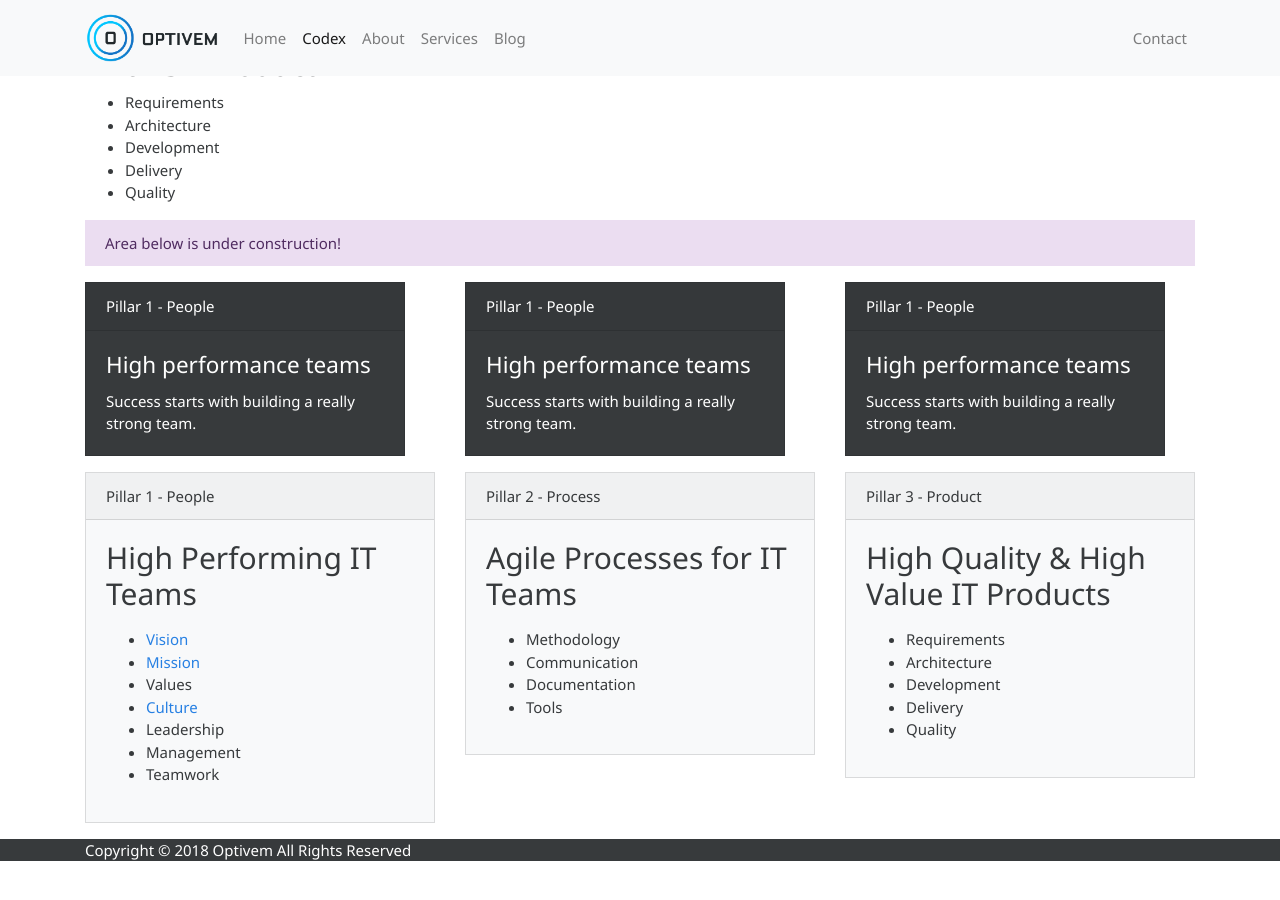
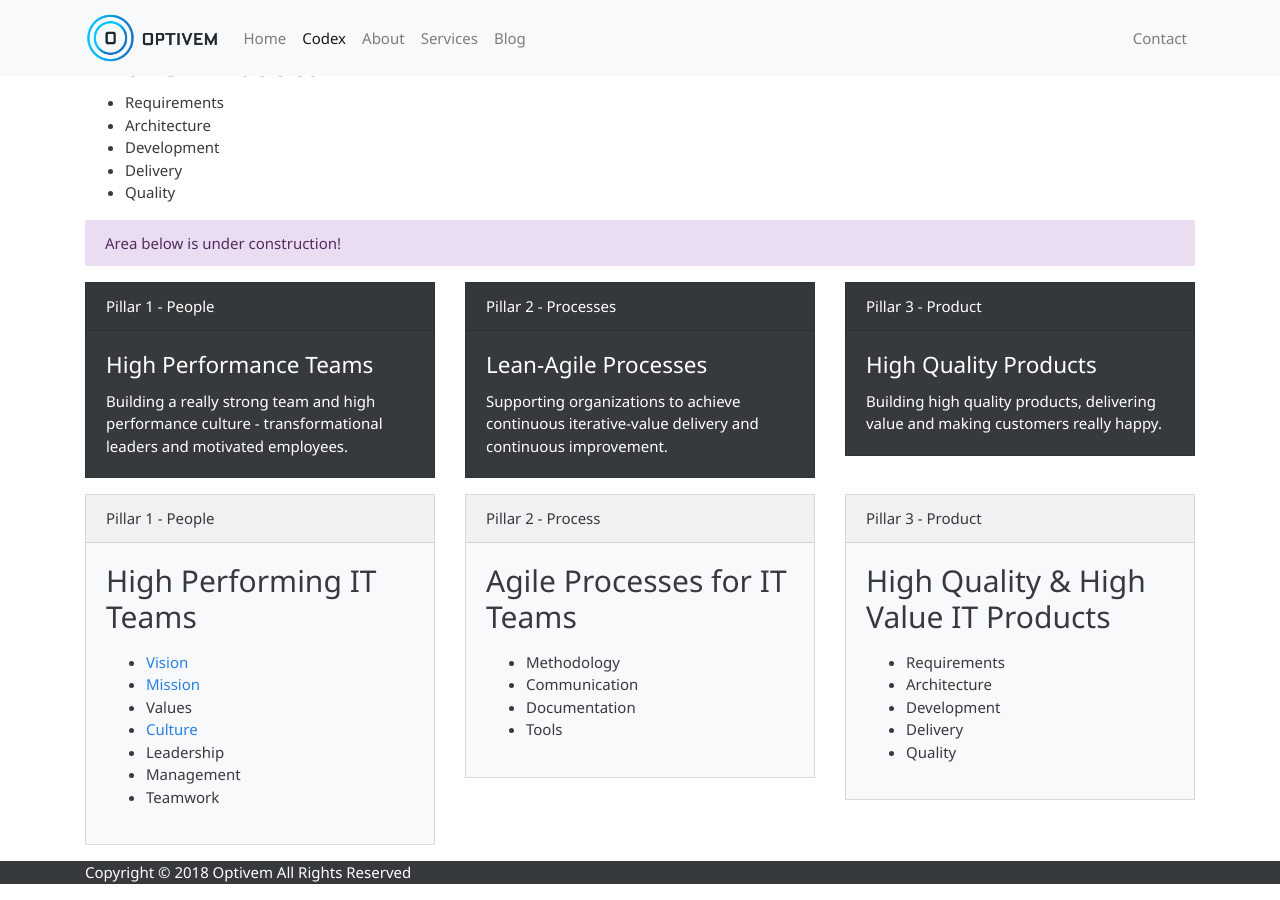
Before and after one commit to optivem/optivem.github.io, a Jekyll site: the page built from _pages/codex.md, in a window 1280 px wide and 900 px high, scrolled down 736 px. Built offline with Jekyll 4.4.1, drawn with Linux system fonts in a browser that asks for light colours; before the commit the page ends 1613 px from its top, so only the background shows below that.

Commit message:
#10 Codex Page

```diff
--- a/_pages/codex.md
+++ b/_pages/codex.md
@@ -73,31 +73,31 @@ foundations
 
 
 	<div class="col-sm-4">
-		<div class="card text-white bg-dark mb-3" style="max-width: 20rem;">
+		<div class="card text-white bg-dark mb-3">
 			<div class="card-header">Pillar 1 - People</div>
 			<div class="card-body">
-				<h4 class="card-title">High performance teams</h4>
-				<p class="card-text">Success starts with building a really strong team.</p>
+				<h4 class="card-title">High Performance Teams</h4>
+				<p class="card-text">Building a really strong team and high performance culture - transformational leaders and motivated employees.</p>
 			</div>
 		</div>
 	</div>
 
 	<div class="col-sm-4">
-		<div class="card text-white bg-dark mb-3" style="max-width: 20rem;">
-			<div class="card-header">Pillar 1 - People</div>
+		<div class="card text-white bg-dark mb-3">
+			<div class="card-header">Pillar 2 - Processes</div>
 			<div class="card-body">
-				<h4 class="card-title">High performance teams</h4>
-				<p class="card-text">Success starts with building a really strong team.</p>
+				<h4 class="card-title">Lean-Agile Processes</h4>
+				<p class="card-text">Supporting organizations to achieve continuous iterative-value delivery and continuous improvement.</p>
 			</div>
 		</div>
 	</div>
 
 	<div class="col-sm-4">
-		<div class="card text-white bg-dark mb-3" style="max-width: 20rem;">
-			<div class="card-header">Pillar 1 - People</div>
+		<div class="card text-white bg-dark mb-3">
+			<div class="card-header">Pillar 3 - Product</div>
 			<div class="card-body">
-				<h4 class="card-title">High performance teams</h4>
-				<p class="card-text">Success starts with building a really strong team.</p>
+				<h4 class="card-title">High Quality Products</h4>
+				<p class="card-text">Building high quality products, delivering value and making customers really happy.</p>
 			</div>
 		</div>
 	</div>
```
